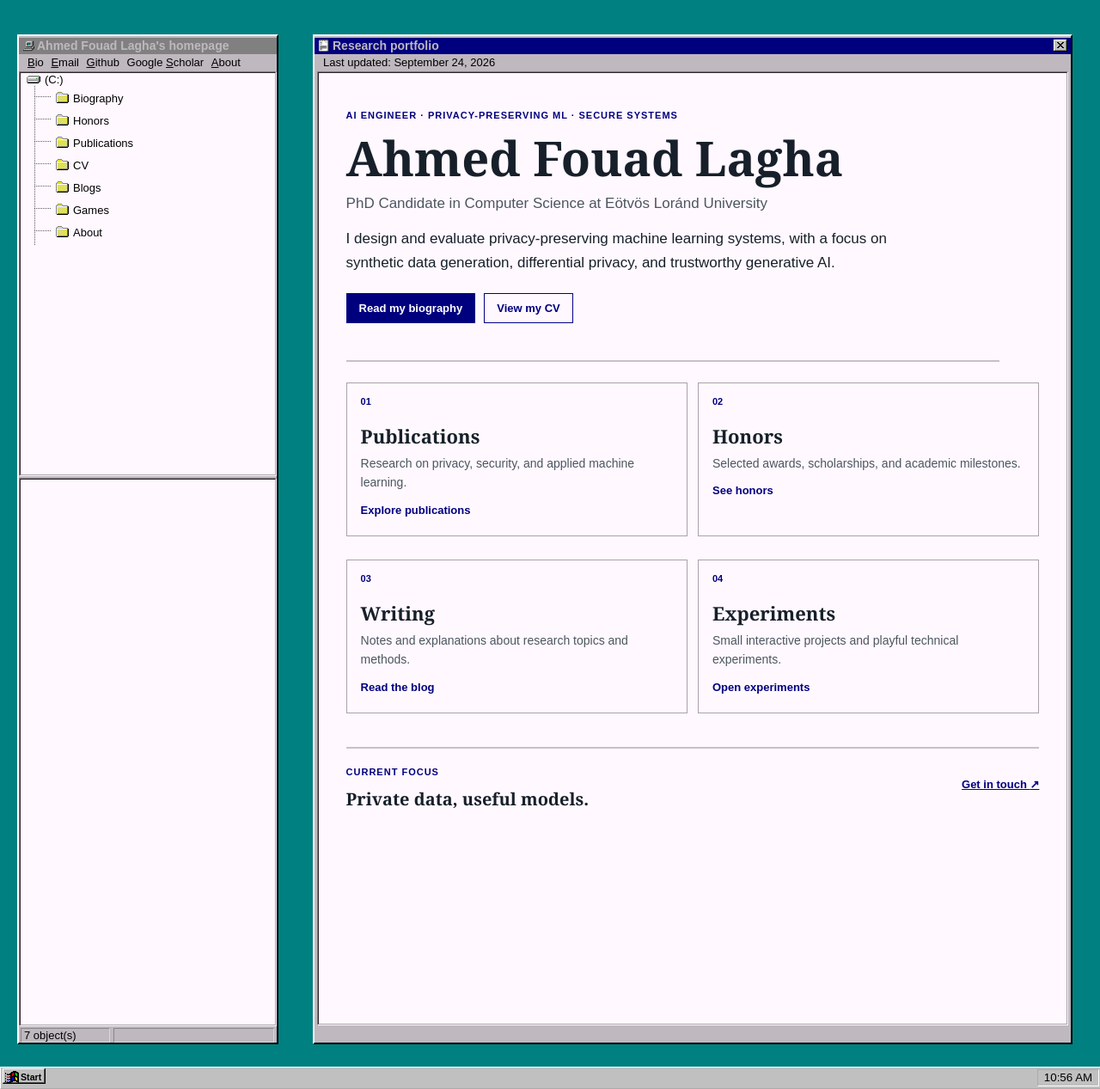
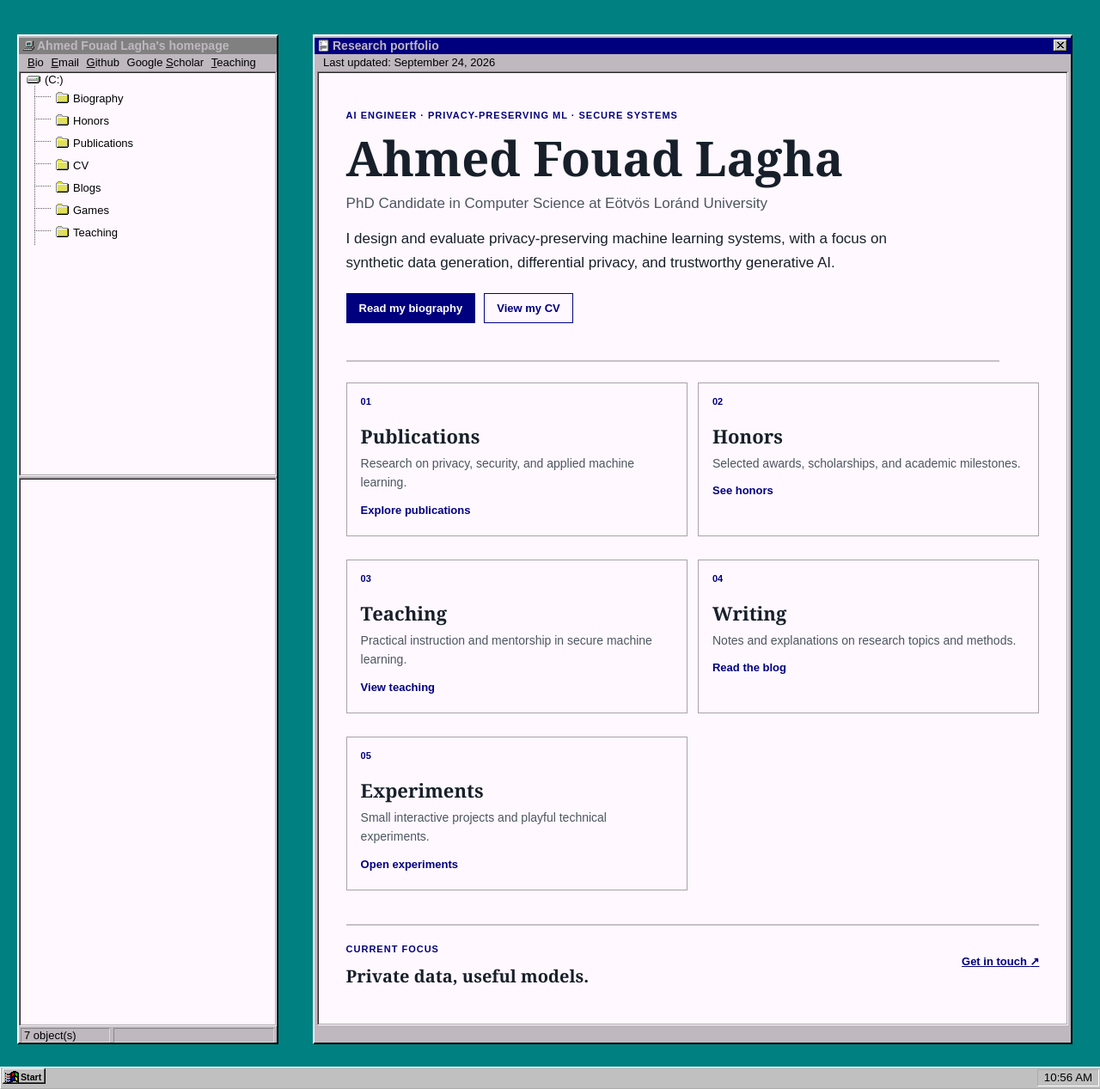
Before and after one commit to ahmed-fouad-lagha/ahmed-fouad-lagha.github.io, a Jekyll site: the page built from index.html, in a window 1280 px wide. Shown: the whole page at 86% size. Built offline with Jekyll 4.4.1, drawn with Linux system fonts in a browser that asks for light colours; comment, search, counter and statistics services are not loaded.

Commit message:
fix: restructure about section to teaching and add teaching details

```diff
--- a/_config.yml
+++ b/_config.yml
@@ -52,9 +52,9 @@ collections:
         output: true
         name: Games
         pos: 6
-    about:
+    teaching:
         output: true
-        name: About
+        name: Teaching
         pos: 100
 
 defaults:
--- a/_includes/topbar.html
+++ b/_includes/topbar.html
@@ -3,5 +3,5 @@
     <li><a href="mailto:ahmed.lagha@inf.elte.hu"><u>E</u>mail</a></li>
     <li><a href="https://github.com/ahmed-fouad-lagha" target="_blank" rel="noopener noreferrer"><u>G</u>ithub</a></li>
     <li><a href="https://scholar.google.com/citations?user=KWuxUDwAAAAJ&hl=en&oi=ao" target="_blank" rel="noopener noreferrer">Google <u>S</u>cholar</a></li>
-    <li><a href="{{ '/about' | relative_url }}"><u>A</u>bout</a></li>
+    <li><a href="{{ '/teaching/' | relative_url }}"><u>T</u>eaching</a></li>
 </ul>
--- a/_layouts/default.html
+++ b/_layouts/default.html
@@ -53,9 +53,9 @@
                 {% assign collections = site.collections | where_exp: "item", "item.label != 'posts'" | sort: "pos"%}
                 {% for collection in collections %}
                     {% if collection.label == current_collection %}
-                        <li class="hit"><a href="{{ '/' | append: collection.label | relative_url }}" title="{{collection.name}}"><img src="{{ '/assets/img/folder.ico' | relative_url }}" alt="" />{{ collection.name }}</a></li>
+                        <li class="hit"><a href="{{ '/' | append: collection.label | append: '/' | relative_url }}" title="{{collection.name}}"><img src="{{ '/assets/img/folder.ico' | relative_url }}" alt="" />{{ collection.name }}</a></li>
                     {% else %}
-                        <li><a href="{{ '/' | append: collection.label | relative_url }}" title="{{collection.name}}"><img src="{{ '/assets/img/folder.ico' | relative_url }}" alt="" />{{ collection.name }}</a></li>
+                        <li><a href="{{ '/' | append: collection.label | append: '/' | relative_url }}" title="{{collection.name}}"><img src="{{ '/assets/img/folder.ico' | relative_url }}" alt="" />{{ collection.name }}</a></li>
                     {% endif %}
                 {% endfor %}
             </ul>
--- a/index.html
+++ b/index.html
@@ -28,14 +28,20 @@ class: "home_page"
 		<p>Selected awards, scholarships, and academic milestones.</p>
 		<span class="home_card_link">See honors</span>
 	</a>
+	<a class="home_card" href="{{ '/teaching/' | relative_url }}">
+		<span class="home_card_label">03</span>
+		<h2>Teaching</h2>
+		<p>Practical instruction and mentorship in secure machine learning.</p>
+		<span class="home_card_link">View teaching</span>
+	</a>
 	<a class="home_card" href="{{ '/blogs/' | relative_url }}">
-		<span class="home_card_label">03</span>
+		<span class="home_card_label">04</span>
 		<h2>Writing</h2>
-		<p>Notes and explanations about research topics and methods.</p>
+		<p>Notes and explanations on research topics and methods.</p>
 		<span class="home_card_link">Read the blog</span>
 	</a>
 	<a class="home_card" href="{{ '/games/' | relative_url }}">
-		<span class="home_card_label">04</span>
+		<span class="home_card_label">05</span>
 		<h2>Experiments</h2>
 		<p>Small interactive projects and playful technical experiments.</p>
 		<span class="home_card_link">Open experiments</span>
```
Also changed, not shown: _about/about.md (deleted, +0 -26 lines), _teaching/teaching.md (added, +24 -0 lines).
